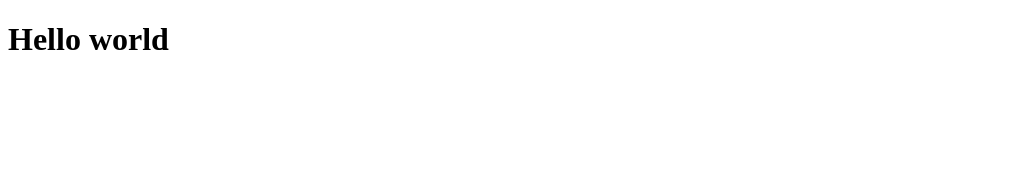
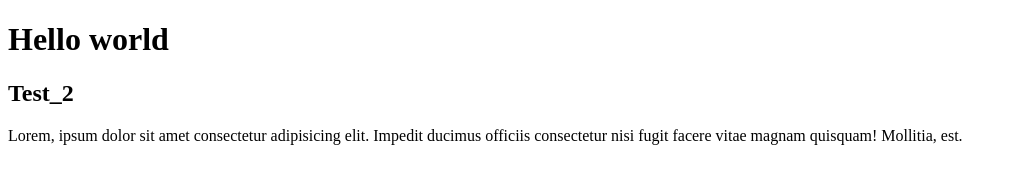
Before and after one commit to MazurArtem92/Tester, a plain HTML site: page index.html in a window 1280 px wide. Shown: the whole page, without its empty margins (0-1012 px from the left). Drawn offline with Linux system fonts and the light colour scheme.

Commit message:
add script and modificated index

```diff
--- a/index.html
+++ b/index.html
@@ -9,6 +9,11 @@
 
 <body>
     <h1>Hello world</h1>
+    <h2>Test_2</h2>
+    <p>Lorem, ipsum dolor sit amet consectetur
+        adipisicing elit. Impedit ducimus officiis consectetur nisi fugit facere
+        vitae magnam quisquam! Mollitia, est.</p>
+    <script src="script.js"></script>
 </body>
 
 </html>
```
Also changed, not shown: script.js (added).
